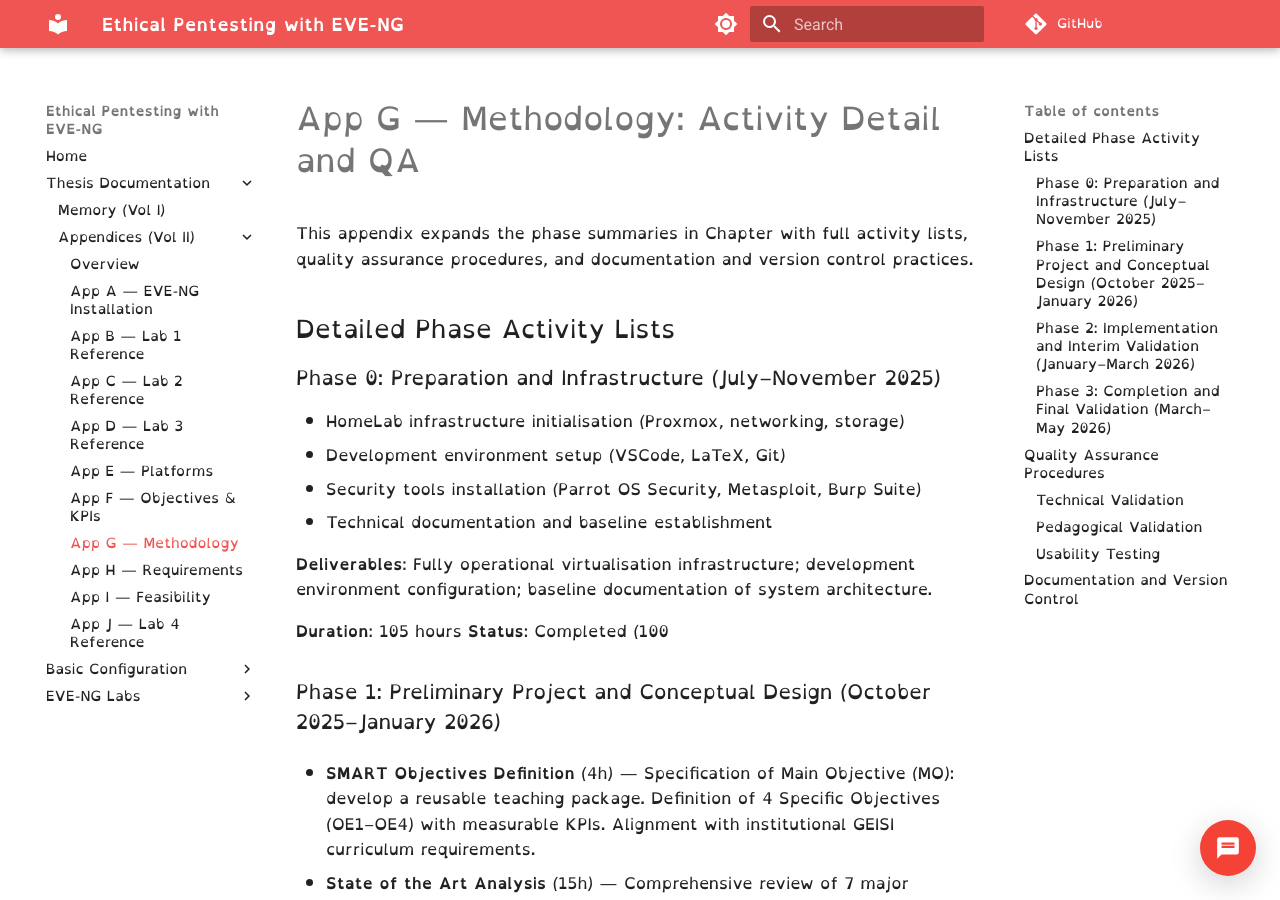
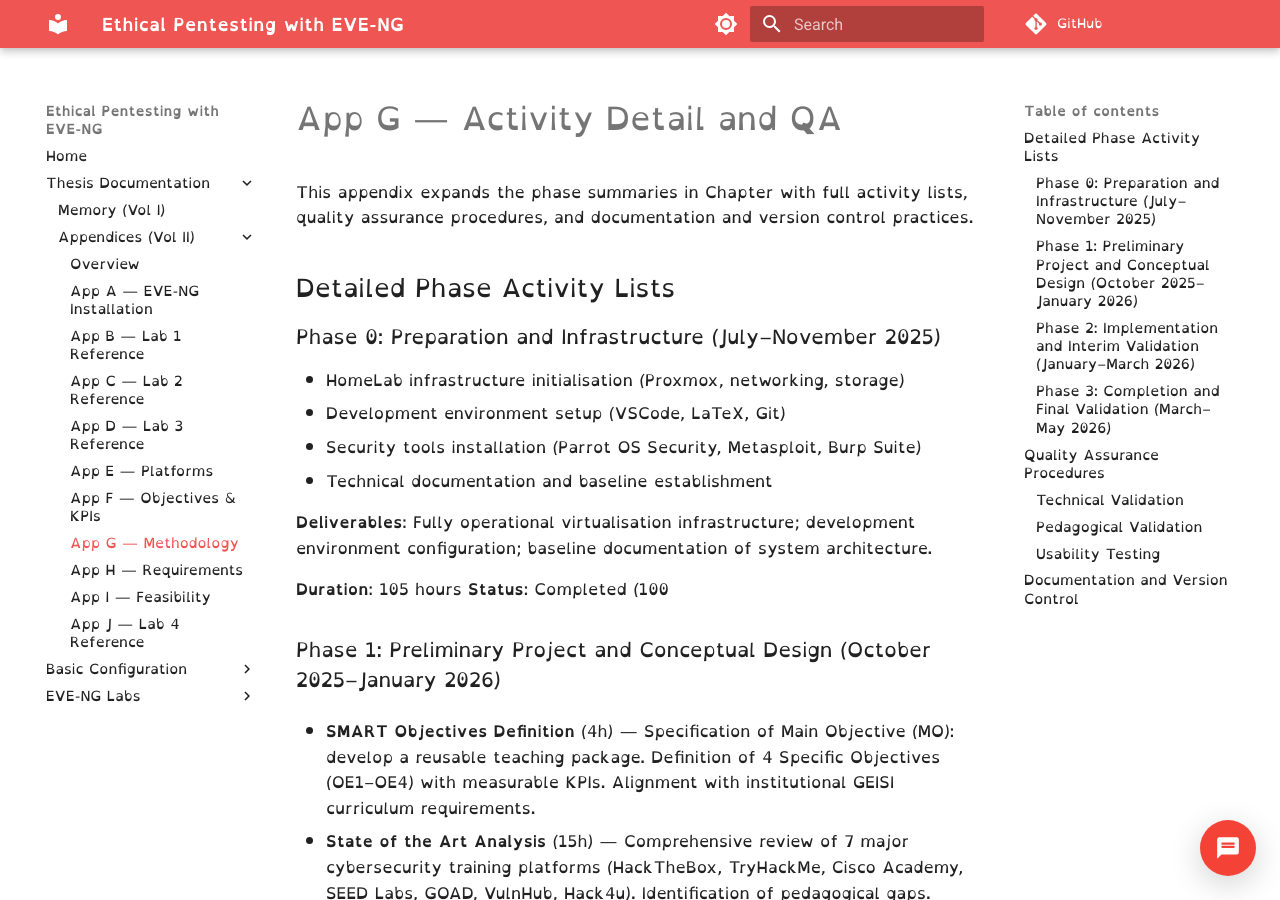
Before and after one commit to TheEgea/TFG, an MkDocs documentation site: the page built from docs/web/docs/annexos/app-g/methodology.md, in a window 1280 px wide and 900 px high. Built offline with MkDocs 1.6.1 and Material for MkDocs 9.7.7, drawn with Linux system fonts in a browser that asks for light colours; comment, search, counter and statistics services are not loaded.

```diff
--- a/docs/web/docs/annexos/app-g/methodology.md
+++ b/docs/web/docs/annexos/app-g/methodology.md
@@ -1,4 +1,4 @@
-# App G — Methodology: Activity Detail and QA
+# App G — Activity Detail and QA
 
 This appendix expands the phase summaries in Chapter  with full
 activity lists, quality assurance procedures, and documentation and version control practices.
```
Also changed, not shown: docs/images/lab1-topology.png, 8 other files.
